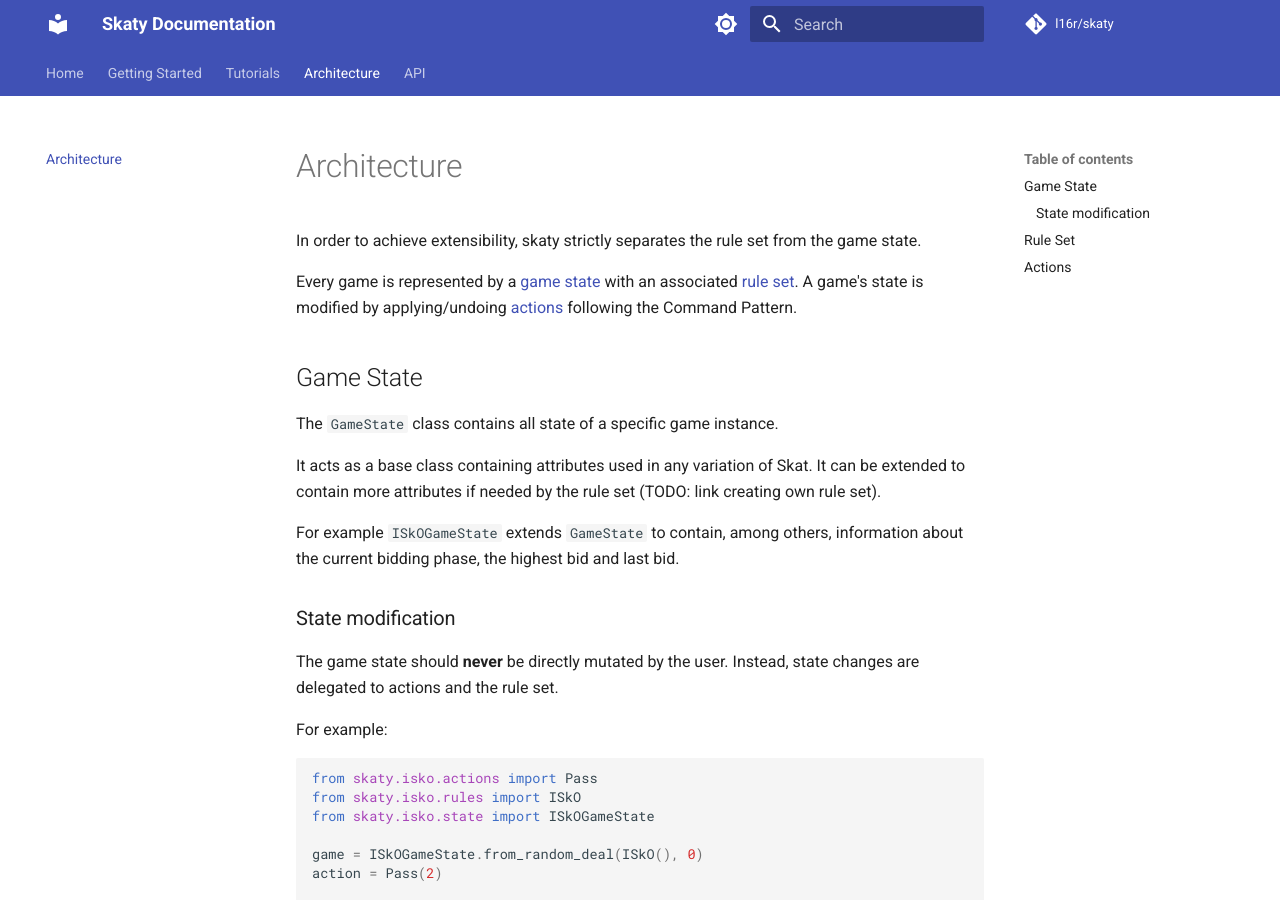
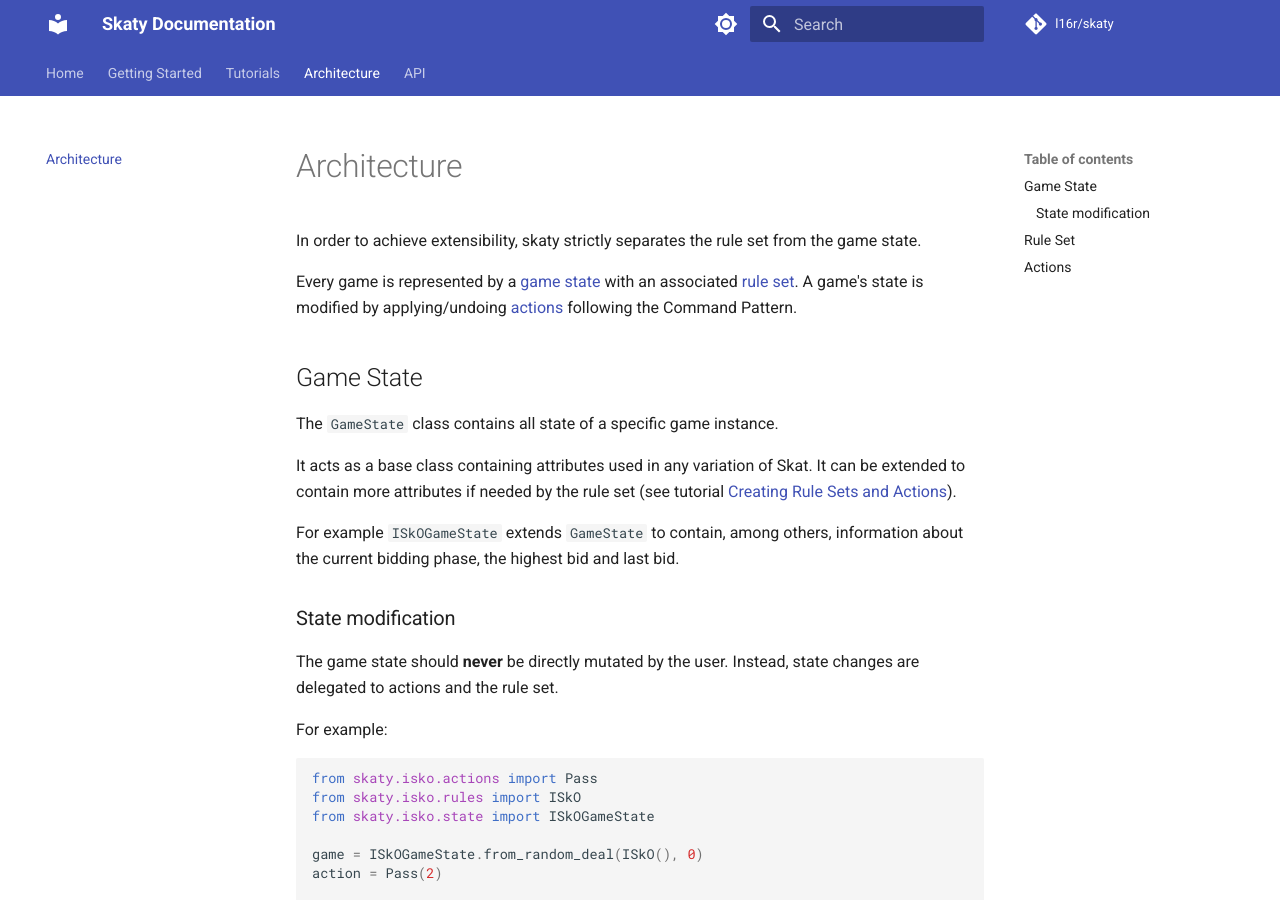
Before and after one commit to l16r/skaty, an MkDocs documentation site: the page built from docs/architecture.md, in a window 1280 px wide and 900 px high. Built offline with MkDocs 1.6.1 and Material for MkDocs 9.7.7, drawn with Linux system fonts in a browser that asks for light colours; comment, search, counter and statistics services are not loaded.

Commit message:
docs: add link to tutorial

```diff
--- a/docs/architecture.md
+++ b/docs/architecture.md
@@ -9,7 +9,7 @@
 
 The `GameState` class contains all state of a specific game instance.
 
-It acts as a base class containing attributes used in any variation of Skat. It can be extended to contain more attributes if needed by the rule set (TODO: link creating own rule set).
+It acts as a base class containing attributes used in any variation of Skat. It can be extended to contain more attributes if needed by the rule set (see tutorial [Creating Rule Sets and Actions](./tutorials/creating-rule-sets-actions.md)).
 
 For example `ISkOGameState` extends `GameState` to contain, among others, information about the current bidding phase, the highest bid and last bid.
 
```
